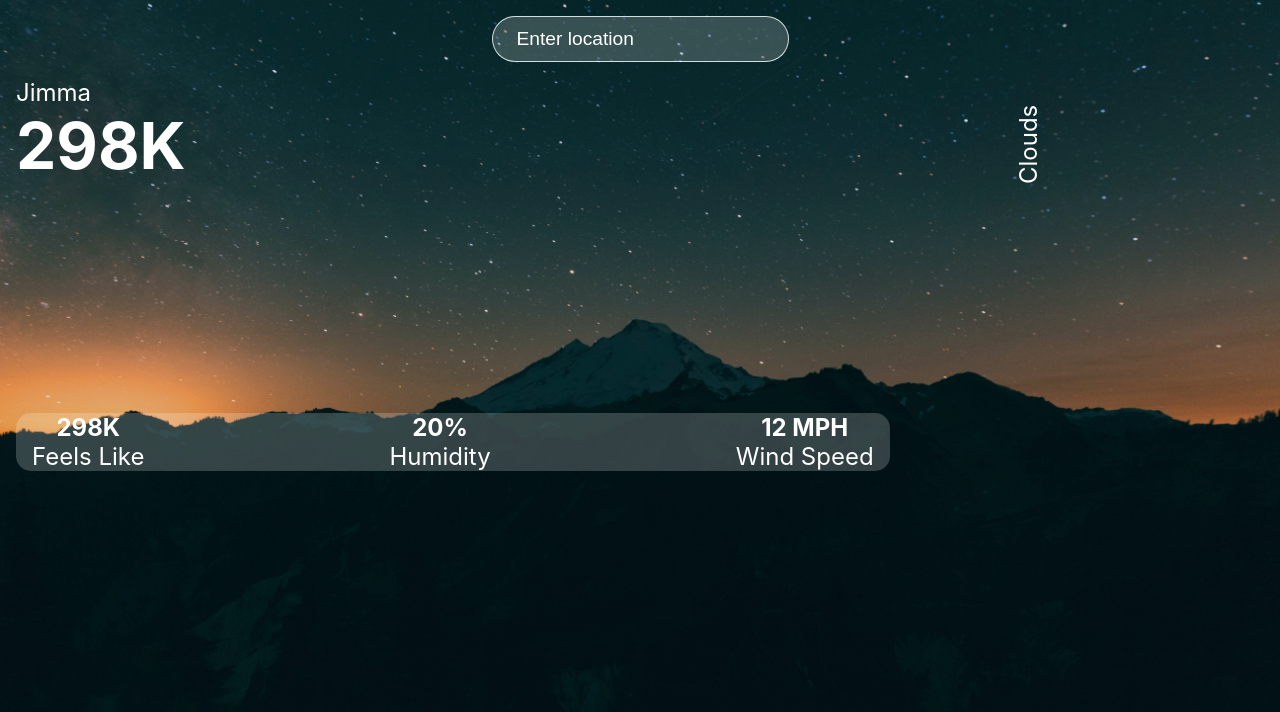
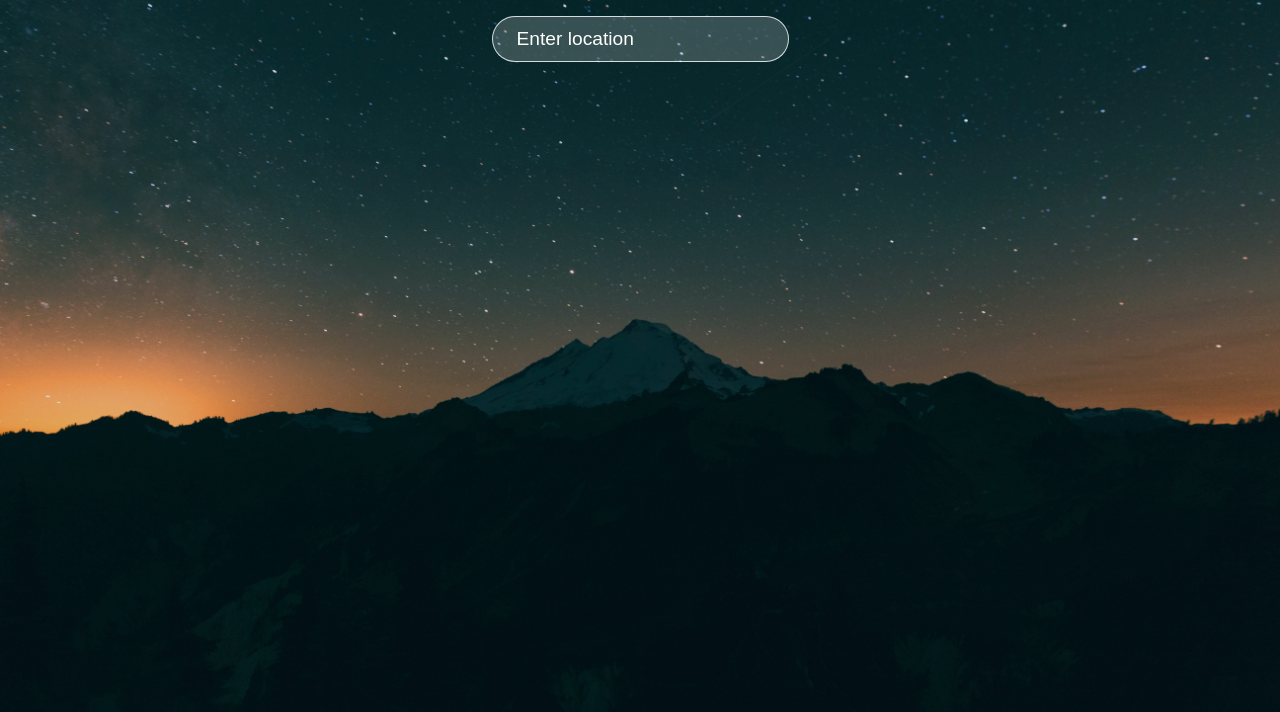
Before and after one commit to AbrahaKahsay/weather-app, a React (Create React App) app: page / in a window 1280 px wide. Shown: the top 712 px of the page. Built offline with nearby package versions, Linux system fonts and the light colour scheme.

Commit message:
Add search and functionalities

```diff
--- a/src/App.css
+++ b/src/App.css
@@ -21,6 +21,7 @@
   border-radius: 25px;
   border: 1px solid rgba(255, 255, 255, 0.8);
   background: rgba(255, 255, 255, 0.2);
+  color: white;
 }
 
 ::placeholder {
@@ -52,9 +53,20 @@
   max-width: 70%;
   padding: 0 1rem;
   text-align: center;
-  border-radius: 15px;
+  align-items: center;
+
+}
+
+/* .feels,
+.wind,
+.humidity{
+  border-radius: 10px;
   background-color: rgba(255, 255, 255, 0.2);
-}
+  padding: 0 1rem;
+  text-align: center;
+  align-items: center;
+  max-width: 30%;
+} */
 
 .bold {
   font-weight: 700;
--- a/src/App.js
+++ b/src/App.js
@@ -9,7 +9,7 @@
 
   const apiKey = '6ba82cfd5a63c82e9583996928fd44ff';
 
-  const url = `https://api.openweathermap.org/data/2.5/weather?q=${location}&appid=6ba82cfd5a63c82e9583996928fd44ff`
+  const url = `https://api.openweathermap.org/data/2.5/weather?q=${location}&units=metric&appid=6ba82cfd5a63c82e9583996928fd44ff`
 
   const searchLocation = (event) => {
     if(event.key === 'Enter'){
@@ -17,6 +17,7 @@
       .then((response) => {
       setData(response.data)
       console.log(response.data)
+      setLocation('')
     })
     }
   }
@@ -34,29 +35,34 @@
       <div className='app'>
         <div className='top'>
           <div className='location'>
-            <p>Jimma</p>
+            <p>{data.name}</p>
           </div>
           <div className='temp'>
-            <h1>298K</h1>
+            {data.main? <h1>{data.main.temp} °C</h1> : null}
           </div>
           <div className='description'>
-            <p>Clouds</p>
+            {data.weather? <p>{data.weather[0].main}</p> : null }
+            {data.weather? <p>{data.weather[0].description}</p> : null }
           </div>
        </div>
+
+       {data.name !=undefined &&
        <div className='bottom'>
        <div className='feels'>
-            <p className='bold'>298K</p>
+         {data.main?<p className='bold'>{data.main.feels_like} °C</p>:null}
          <p>Feels Like</p>
        </div>
-          <div className='humudity'>
-            <p className='bold'>20%</p>
+       <div className='humidity'>
+       {data.main?<p className='bold'>{data.main.humidity} %</p>:null}
          <p>Humidity</p>
        </div>
        <div className='wind'>
-            <p className='bold'>12 MPH</p>
+       {data.wind?<p className='bold'>{data.wind.speed} MPH</p>:null}
          <p>Wind Speed</p>
        </div>
      </div>
+       }
+
       </div>
    </div>
   )
```
Lines whose indentation alone changed are shown as unchanged.
